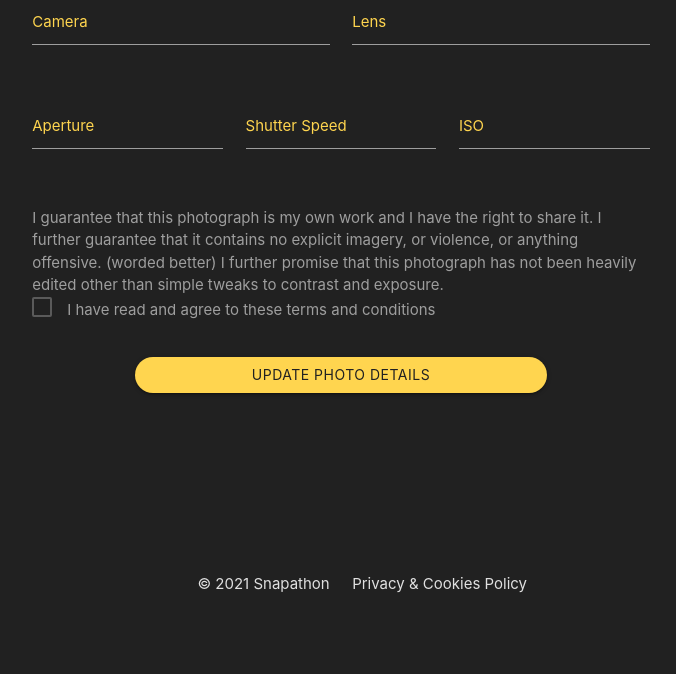
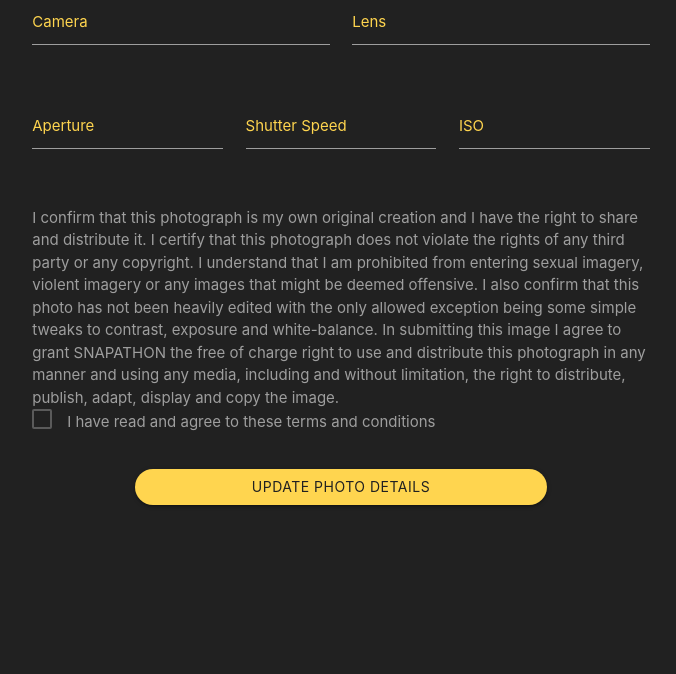
Before and after one commit to kairosity/mp3-snapathon, a Flask app: template templates/edit_photo.html in a window 1280 px wide. Shown: the part 791-1465 px from the top of the page, without its empty margins (299-975 px from the left). Before the commit the page ends 1384 px from the top, so only its background shows below. Run offline with Flask 2, Linux system fonts and the light colour scheme; the template is opened without the code that fills it, so the values that code supplies are empty; some libraries are stand-ins or nearby versions; some web fonts are replaced.

Commit message:
docs: features documentation updated

```diff
--- a/templates/edit_photo.html
+++ b/templates/edit_photo.html
@@ -11,15 +11,15 @@
     <h1 class="page-heading col s10 offset-s1 center-align">Edit Photo</h1>
 
     <form class="col s10 offset-s1 m8 offset-m2 l6 offset-l3" method="post" action="{{ url_for('edit_photo', filename=photo.filename) }}">
+                <div class="row center-align">
+                    <img class="get-photo-img" src="{{ url_for('file', filename=photo.filename) }}">
+                </div>
                 <div class="row">
-                    <div class="input-field col s12 m6">
+                     <div class="input-field col s12">
                     <input id="title" name="title" type="text" value="{{photo.photo_title}}" class="validate" required>
                     <input type="hidden" name="csrf_token" value="{{ csrf_token() }}"/>
                     <label for="title">Title</label>
                     </div>
-                    <img class="get-photo-img" src="{{ url_for('file', filename=photo.filename) }}">
-                </div>
-                <div class="row">
                     <div class="input-field col s12">
                     <textarea id="story" name="story" class="materialize-textarea">{{ photo.photo_story }}</textarea>
                     <label for="story">Story</label>
@@ -52,9 +52,13 @@
 
                 <div class="row">
                     <div class="col s12">
-                    <p class="grey-text">I guarantee that this photograph is my own work and I have the right to share it. I further guarantee that it
-                        contains no explicit imagery, or violence, or anything offensive. (worded better) I further promise that this
-                        photograph has not been heavily edited other than simple tweaks to contrast and exposure. <br>
+                    <p class="grey-text">I confirm that this photograph is my own original creation and I have the right to
+                                share and distribute it. I certify that this photograph does not violate the rights of any third party or
+                                any copyright. I understand that I am prohibited from entering sexual imagery, violent imagery or
+                                any images that might be deemed offensive. I also confirm that this photo has not been heavily edited with the
+                                only allowed exception being some simple tweaks to contrast, exposure and white-balance. In submitting this image I agree
+                                to grant SNAPATHON the free of charge right to use and distribute this photograph in any manner and using any media, including
+                                and without limitation, the right to distribute, publish, adapt, display and copy the image.<br>
                         <label> <input type="checkbox" class="filled-in checkbox-yellow" required />
                     <span>I have read and agree to these terms and conditions</span>
                 </label></p>
```
Also changed, not shown: templates/compete.html (+6 -1 lines), README.md.
